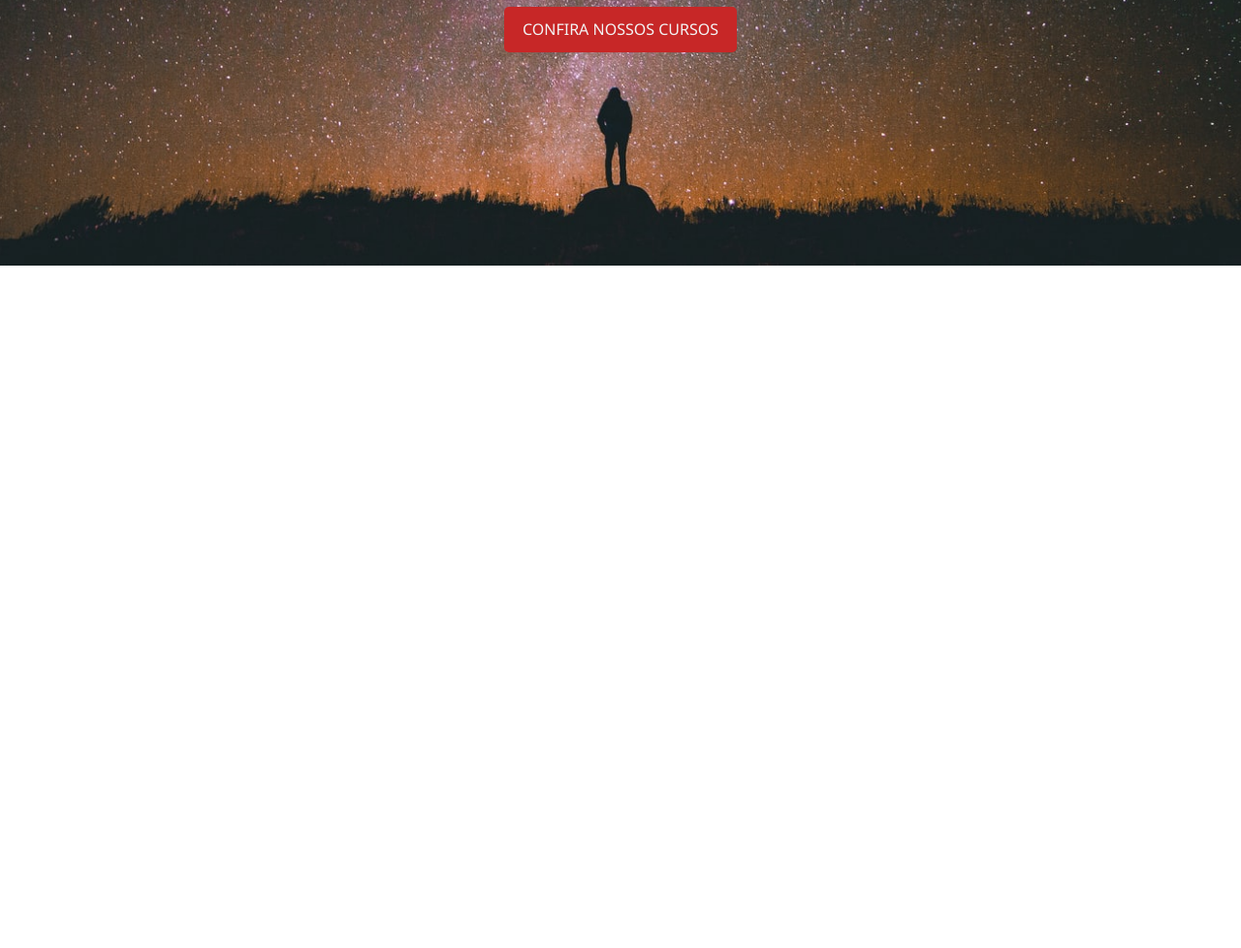
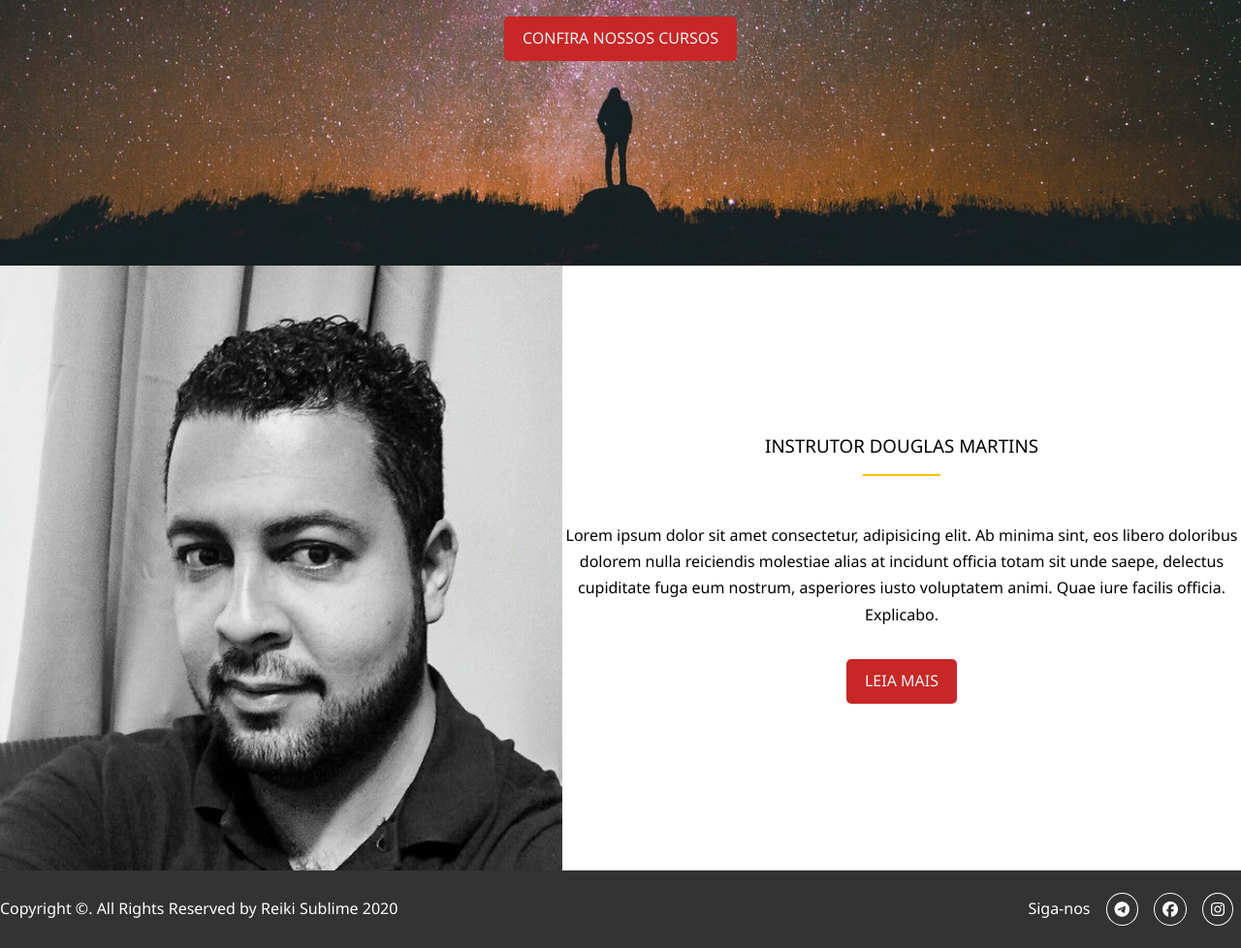
Before and after one commit to leandrofahur/reiki-sublime, a plain HTML site: page views/index.html in a window 1280 px wide. Shown: the part 526-1504 px from the top of the page at 97% size. Before the commit the page ends 826 px from the top, so only its background shows below. Drawn offline with Linux system fonts and the light colour scheme.

Commit message:
home-about e fix de container com navbar

```diff
--- a/css/style.css
+++ b/css/style.css
@@ -43,7 +43,7 @@ img {
 /* Utilities */
 .container {
   max-width: var(--max-width);
-  padding: 0 1.5rem;
+  /* padding: 0 1rem; */
   margin: auto;
   overflow: hidden;
 }
@@ -59,7 +59,7 @@ img {
 .botton-line {
   height: 2px;
   width: 5rem;
-  background: #ffbc00;
+  background: var(--secondary-color);
   display: block;
   margin: 0 auto 1rem auto;
 }
@@ -131,6 +131,14 @@ button[type="submit"] {
   opacity: 0.8;
 }
 
+.flex-container {
+  display: flex;
+  flex-direction: row;
+  justify-self: center;
+  align-items: center;
+  text-align: center;
+}
+
 /* Header */
 #header-home {
   background: url("../images/covers/01-universe.jpeg") no-repeat center
@@ -152,8 +160,8 @@ button[type="submit"] {
 .main-nav {
   display: grid;
   grid-template-columns: repeat(2, 1fr);
-  justify-content: center;
   align-items: center;
+  margin: 0 1rem;
 }
 
 .main-nav ul {
@@ -177,3 +185,51 @@ button[type="submit"] {
   border-bottom: 2px solid var(--secondary-color);
   padding-bottom: 0.5rem;
 }
+
+/* Main */
+/* Home About */
+.home-about img {
+  width: 50%;
+}
+
+/* .home-about div p {
+  text-align: justify;
+  margin-left: 0.5rem;
+} */
+
+/* Footer */
+#main-footer {
+  background-color: var(--dark-color);
+  color: #fff;
+  height: 5rem;
+}
+
+#main-footer .footer-content {
+  display: flex;
+  flex-direction: row;
+  justify-content: space-between;
+  height: 100%;
+  align-items: center;
+}
+
+#main-footer .footer-content .social {
+  display: flex;
+  flex-direction: row;
+  justify-self: center;
+  align-items: center;
+  text-align: center;
+}
+
+#main-footer .footer-content .social > * {
+  padding: 0 0.5rem;
+}
+
+#main-footer .footer-content .social i {
+  padding: 0.5rem;
+  border: 1px solid #fff;
+  border-radius: 50%;
+}
+
+#main-footer .footer-content .social i:hover {
+  background-color: var(--secondary-color);
+}
--- a/views/index.html
+++ b/views/index.html
@@ -16,6 +16,7 @@
     <title>Reiki Sublime | Bem Vindo</title>
   </head>
   <body>
+    <!-- Header -->
     <header id="header-home">
       <div class="container">
         <nav class="main-nav">
@@ -44,5 +45,49 @@
         </div>
       </div>
     </header>
+
+    <!-- Main -->
+    <main>
+      <div class="container">
+        <section id="about" class="home-about">
+          <div class="flex-container">
+            <img src="../images/person/03-douglas.jpg" alt="author" />
+            <div>
+              <h3 class="title">Instrutor Douglas Martins</h3>
+              <div class="botton-line my-1"></div>
+              <p class="py-2">
+                Lorem ipsum dolor sit amet consectetur, adipisicing elit. Ab
+                minima sint, eos libero doloribus dolorem nulla reiciendis
+                molestiae alias at incidunt officia totam sit unde saepe,
+                delectus cupiditate fuga eum nostrum, asperiores iusto
+                voluptatem animi. Quae iure facilis officia. Explicabo.
+              </p>
+              <a href="" class="btn btn-primary my-2">Leia Mais</a>
+            </div>
+          </div>
+        </section>
+      </div>
+    </main>
+
+    <!-- Footer -->
+    <footer id="main-footer">
+      <div class="footer-content container">
+        <p>Copyright &copy. All Rights Reserved by Reiki Sublime 2020</p>
+        <div class="social">
+          <p>Siga-nos</p>
+          <a href="https://t.me/reikisublime" target="_blank"
+            ><i class="fab fa-telegram"></i
+          ></a>
+          <a href="https://www.facebook.com/ReikiSublime/" target="_blank"
+            ><i class="fab fa-facebook"></i
+          ></a>
+          <a
+            href="https://www.instagram.com/reikisublime_oficial/"
+            target="_blank"
+            ><i class="fab fa-instagram"></i
+          ></a>
+        </div>
+      </div>
+    </footer>
   </body>
 </html>
```
